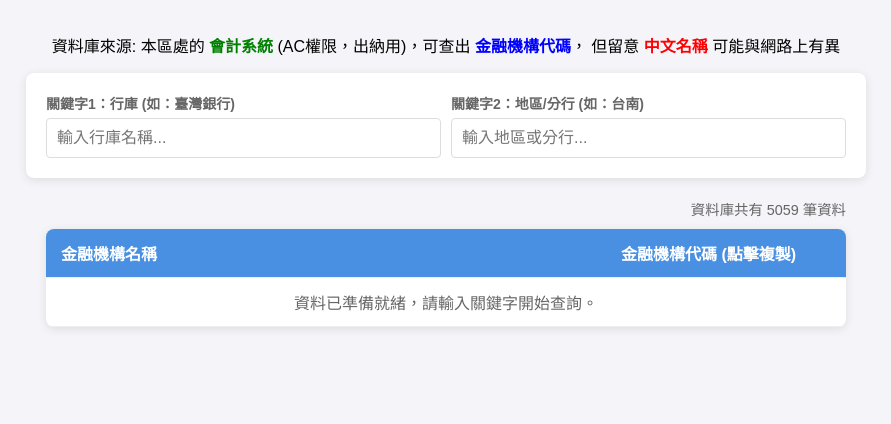
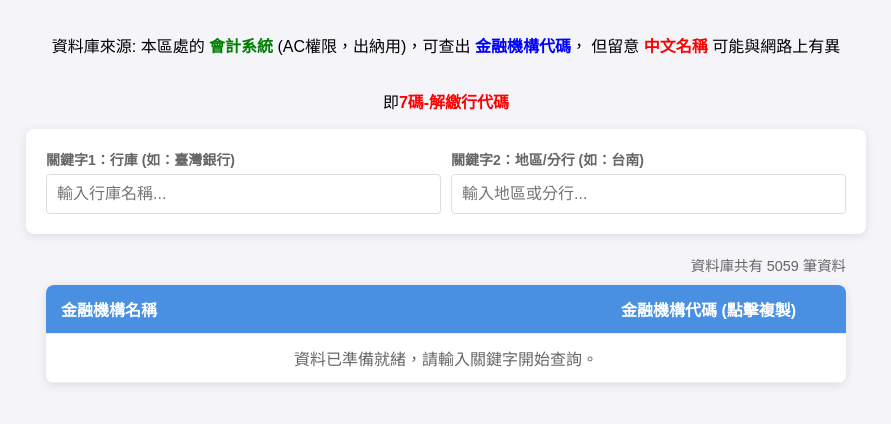
Before and after one commit to ToruHara991/bankcode-search-w1, a plain HTML site: page index.html in a window 1280 px wide. Shown: the part 90-514 px from the top of the page, without its empty margins (194-1085 px from the left). Drawn offline with Linux system fonts and the light colour scheme.

Commit message:
Update index.html

```diff
--- a/index.html
+++ b/index.html
@@ -1,3 +1,4 @@
+
 <!DOCTYPE html>
 <html lang="zh-TW">
 <head>
@@ -162,6 +163,7 @@
     <span style="color: red; font-weight: bold;">中文名稱</span>
     可能與網路上有異
 </p>
+<p>即<span style="color: red; font-weight: bold;">7碼-解繳行代碼</span></p>
     <div class="search-container" id="searchArea">
         <div class="input-group">
             <label for="keyword1">關鍵字1：行庫 (如：臺灣銀行)</label>
```
